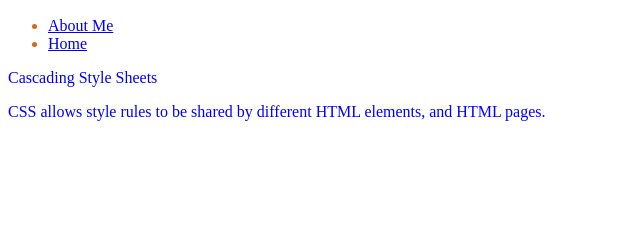
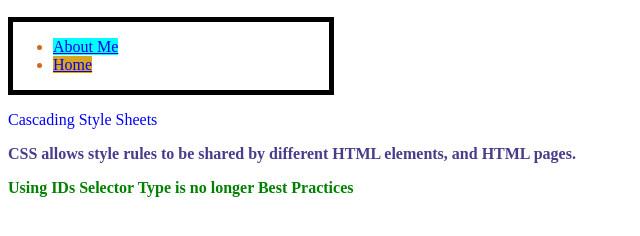
Before and after one commit to nsimpk/css-basics, a plain HTML site: page index.html in a window 1280 px wide. Shown: the part 110-346 px from the top of the page, without its empty margins (0-640 px from the left). Drawn offline with Linux system fonts and the light colour scheme.

Commit message:
added border

```diff
--- a/index.html
+++ b/index.html
@@ -8,18 +8,42 @@
             body    {
                 color:  darkslateblue;
             }
-
             h2 {
                 color: red
             }
-
             ul {
                 color:chocolate
             }
-
-            p {
+            .blue-text {
                 color:blue
             }
+            .important {
+                font-weight: bold;
+            }
+            #big-ugly-green {
+                color: green;
+                font-weight: bold;
+            }
+            .important:hover {
+                background-color: pink;
+            }
+            a[href="../portfolio/about-me.html"] {
+                background-color: aqua;
+            }
+            a[href="../portfolio/index.html"] {
+                background-color: goldenrod;
+            }
+            nav {
+                border-style: solid;
+                border-width: 5px;
+                border-color: black;
+                width: 25%;
+            }
+
+            p.important {
+                width: 50%;
+            }
+
         </style>
     </head>
 
@@ -29,13 +53,14 @@
             <h2>Navigation</h2>
             <nav>
                 <ul>
-                    <li><a href="https://github.com/nsimpk/portfolio/blob/master/about-me.html">About Me</a></li>
-                    <li><a href="https://github.com/nsimpk/portfolio/blob/master/index.html">Home</a></li>
+                    <li><a href="../portfolio/about-me.html">About Me</a></li>
+                    <li><a href="../portfolio/index.html">Home</a></li>
                 </ul>
             </nav>
         </header>
 
-        <p>Cascading Style Sheets</p>
-        <p>CSS allows style rules to be shared by different HTML elements, and HTML pages.</p>
+        <p class="blue-text"> Cascading Style Sheets</p>
+        <p class="important">CSS allows style rules to be shared by different HTML elements, and HTML pages.</p>
+        <p id="big-ugly-green">Using IDs Selector Type is no longer Best Practices</p>
     </body>
 </html>
```
